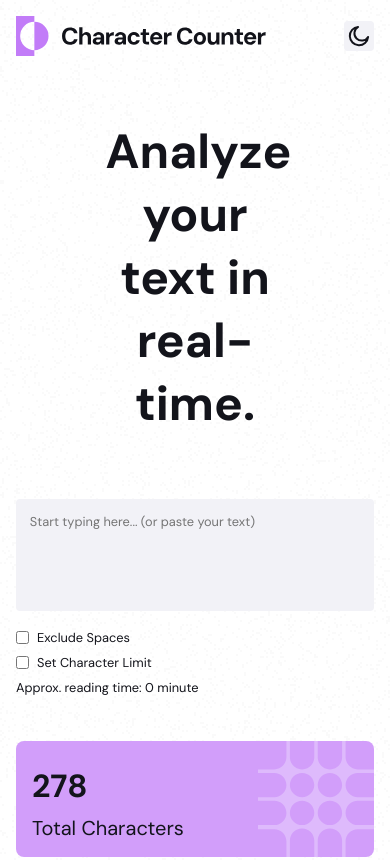
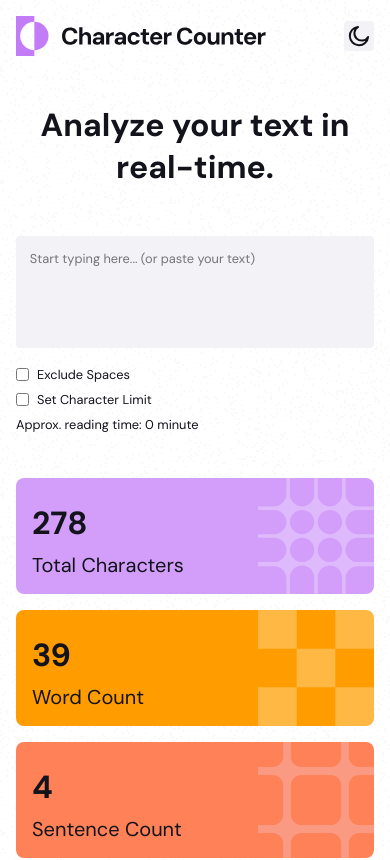
Before and after one commit to seilagamo/character-counter, a React (Vite) app in the folder packages/app/: page / in a window 390 px wide. Shown: the top 860 px of the page. Built offline with nearby package versions, Linux system fonts and the light colour scheme; grey boxes are pictures that could not be loaded.

Commit message:
Fix header in mobile

```diff
--- a/packages/app/package.json
+++ b/packages/app/package.json
@@ -7,7 +7,8 @@
         "dev": "vite",
         "build": "tsc -b && vite build",
         "lint": "eslint ",
-    "preview": "vite preview"
+        "preview": "vite preview",
+        "stylelint": "stylelint \"**/*.css\""
     },
     "dependencies": {
         "react": "^19.0.0",
@@ -22,6 +23,8 @@
         "eslint-plugin-react-hooks": "^5.1.0",
         "eslint-plugin-react-refresh": "^0.4.19",
         "globals": "^15.15.0",
+        "stylelint": "^16.16.0",
+        "stylelint-config-rational-order": "^0.1.2",
         "typescript": "~5.7.2",
         "typescript-eslint": "^8.24.1",
         "vite": "^6.2.0"
--- a/packages/app/src/index.css
+++ b/packages/app/src/index.css
@@ -187,10 +187,10 @@ li {
 }
 
 .title {
-    width: 50%;
+    width: 100%;
     margin: 1em 0;
     font-weight: bold;
-    font-size: 3em;
+    font-size: 2em;
     text-align: center;
 }
 
@@ -259,6 +259,11 @@ li {
 }
 
 @container (min-width: 40em) {
+    .title {
+        width: 50%;
+        font-size: 3em;
+    }
+
     .card-container {
         flex-direction: row;
     }
@@ -294,7 +299,6 @@ li {
     font-weight: bold;
     font-size: 2em;
     text-align: left;
-
 }
 
 .counter-name {
--- /dev/null
+++ b/packages/app/stylelint.config.mjs
@@ -0,0 +1,5 @@
+/** @type {import('stylelint').Config} */
+/** @type {import('stylelint').Config} */
+export default {
+  extends: ["stylelint-config-standard", "stylelint-config-rational-order"]
+};
```
Also changed, not shown: 2 other files (tests, documents, lock files or other folders). Lines whose indentation alone changed are shown as unchanged.
